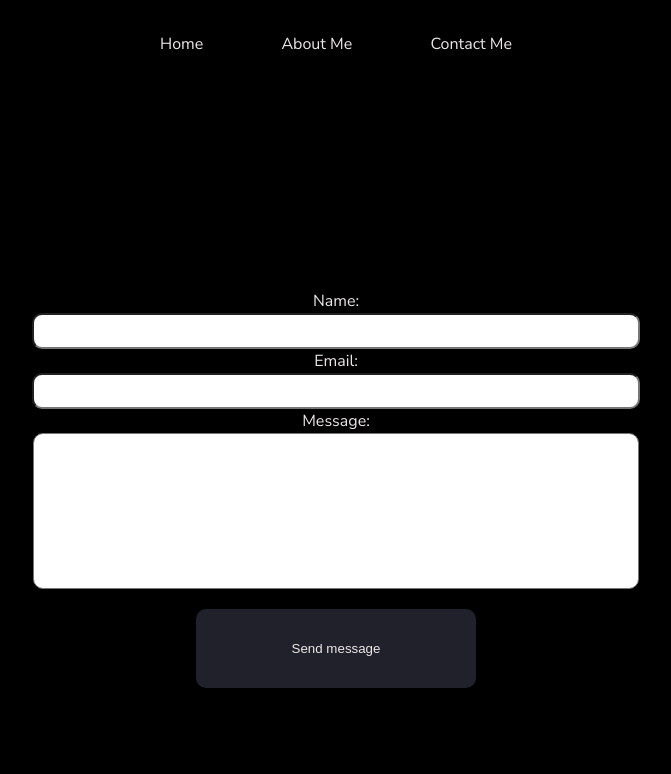
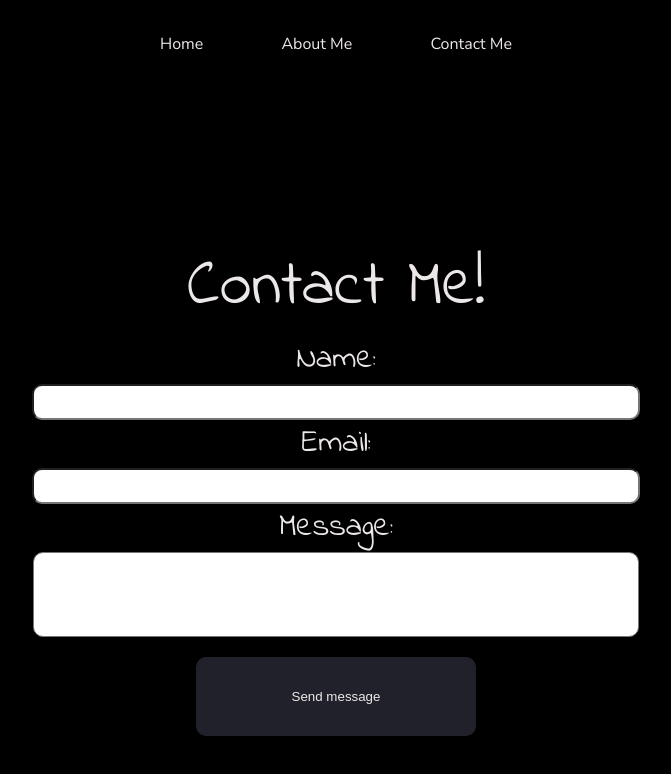
Before and after one commit to OrgSuperFun/portfolio, a plain HTML site: page pages/contact.html in a window 1280 px wide. Shown: the whole page, without its empty margins (304-975 px from the left). Drawn offline with Linux system fonts and the light colour scheme.

Commit message:
Added a contact me h1 tag

```diff
--- a/css/contact-me.css
+++ b/css/contact-me.css
@@ -36,6 +36,10 @@ input {
 	min-height: 30px;
 	border-radius: 10px;
 }
+label {
+	font-size: 2rem;
+	font-family: var(--secondary-font);
+}
 button {
 	margin-top: 20px;
 	padding: 2rem 6rem;
@@ -45,3 +49,7 @@ button {
 	border: none;
 	cursor: pointer;
 }
+h1 {
+	font-size: 4rem;
+	font-family: var(--secondary-font);
+}
--- a/pages/contact.html
+++ b/pages/contact.html
@@ -18,6 +18,7 @@
 		</nav>
 		<main>
 			<section class="contact-me-section">
+				<h1>Contact Me!</h1>
 				<form class="contact-me-form">
 					<label for="name">Name:</label>
 					<input type="text" name="name" id="name" required />
```
